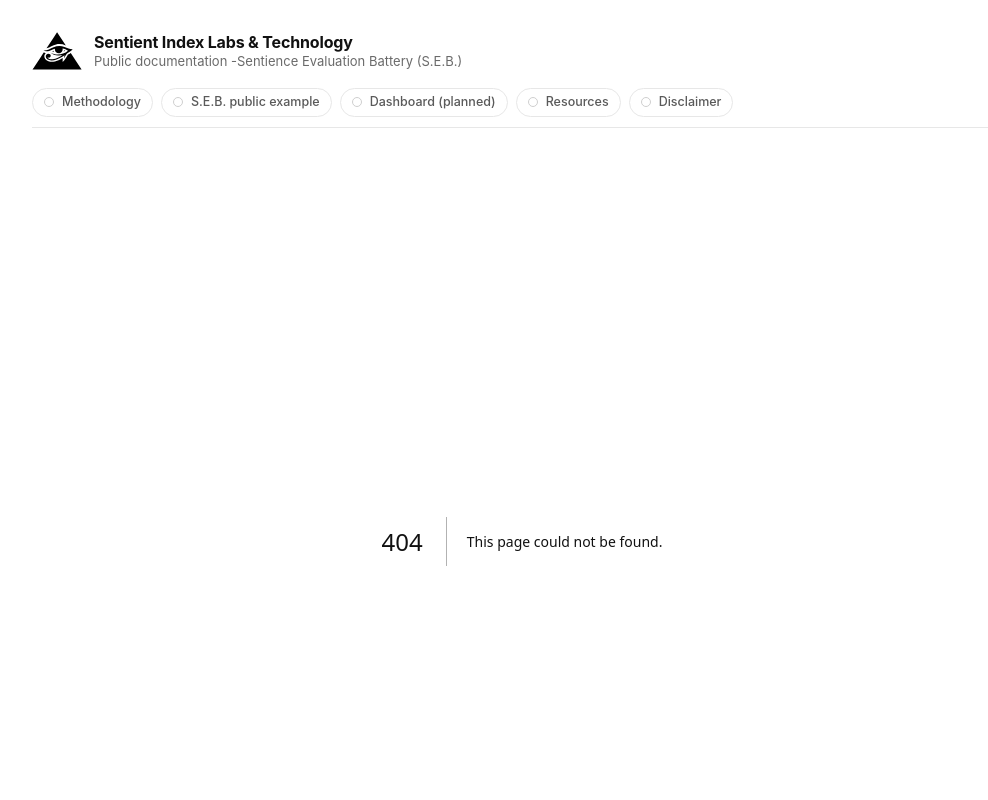
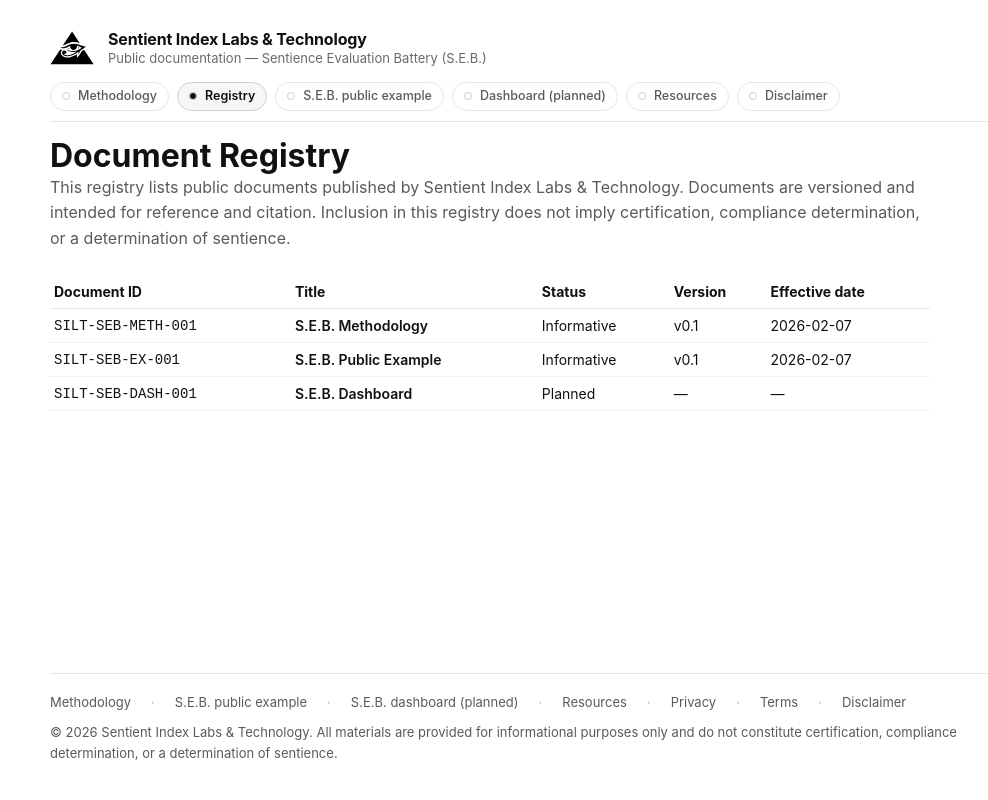
Before and after one commit to neuronomocon-bit/silt-site, a Next.js app: page /registry in a window 1280 px wide. Before the commit this address had no page. Shown: the top 800 px of the page, without its empty margins (118-1106 px from the left). Built offline with nearby package versions, Linux system fonts and the light colour scheme.

Commit message:
Add Registry to primary navigation

```diff
--- a/src/app/globals.css
+++ b/src/app/globals.css
@@ -39,4 +39,14 @@
   html {
     color-scheme: dark;
   }
+  /* Subtle hover affordance for registry subtitle link */
+a.registry-link {
+  text-decoration: none;
 }
+
+a.registry-link:hover {
+  text-decoration: underline;
+  text-underline-offset: 3px;
+}
+
+}
--- a/src/app/layout.tsx
+++ b/src/app/layout.tsx
@@ -1,3 +1,4 @@
+import "./globals.css";
 import React from "react";
 import { SiteFooter } from "@/components/site-footer";
 import { SiteNav } from "@/components/site-nav";
@@ -8,7 +9,11 @@
     "Sentient Index Labs & Technology (SILT) — governance-forward evaluation and documentation for advanced AI systems, including the Sentience Evaluation Battery (S.E.B.).",
 };
 
-export default function RootLayout({ children }: { children: React.ReactNode }) {
+export default function RootLayout({
+  children,
+}: {
+  children: React.ReactNode;
+}) {
   return (
     <html lang="en">
       <body
@@ -43,31 +48,29 @@
               gap: 12,
             }}
           >
-            <div style={{ display: "flex", alignItems: "center", gap: 14 }}>
-              {/* Real logo (served from /public) */}
-              <a
-                href="/"
+            {/* Logo + identity (NO nested anchors) */}
+            <div
               style={{
-                  display: "inline-flex",
+                display: "flex",
                 alignItems: "center",
-                  gap: 12,
-                  textDecoration: "none",
+                gap: 14,
               }}
             >
               <img
                 src="/SILT_logo symbol only_2026.svg"
                 alt="Sentient Index Labs & Technology"
-                  width={50}
-                  height={50}
+                width={44}
+                height={44}
                 style={{
                   display: "block",
-                    width: 50,
-                    height: 50,
+                  width: 44,
+                  height: 44,
                 }}
               />
 
               <div style={{ display: "flex", flexDirection: "column", gap: 2 }}>
-                  <div
+                <a
+                  href="/"
                   style={{
                     color: "#111",
                     fontWeight: 650,
@@ -75,24 +78,34 @@
                     fontSize: 16,
                     lineHeight: 1.2,
                     whiteSpace: "nowrap",
+                    textDecoration: "none",
                   }}
                 >
                   Sentient Index Labs &amp; Technology
+                </a>
+
+                <a
+  href="/registry"
+  className="registry-link"
+  style={{
+    color: "#6a6a6a",
+    fontSize: 13,
+    lineHeight: 1.2,
+  }}
+>
+  Public documentation — Sentience Evaluation Battery (S.E.B.)
+</a>
+              </div>
             </div>
 
-                  <div style={{ color: "#6a6a6a", fontSize: 13, lineHeight: 1.2 }}>
-                    Public documentation -Sentience Evaluation Battery (S.E.B.)
-                  </div>
-                </div>
-              </a>
-            </div>
-
-            {/* Primary nav */}
+            {/* Primary navigation (client component) */}
             <SiteNav />
           </header>
 
+          {/* Page content */}
           <main style={{ flex: 1 }}>{children}</main>
 
+          {/* Global footer */}
           <SiteFooter />
         </div>
       </body>
--- /dev/null
+++ b/src/app/registry/page.tsx
@@ -0,0 +1,95 @@
+export const metadata = {
+  title: "Document Registry | Sentient Index Labs & Technology",
+  description:
+    "Public registry of versioned documents published by Sentient Index Labs & Technology.",
+};
+
+type RegistryEntry = {
+  id: string;
+  title: string;
+  status: "Informative" | "Normative" | "Planned";
+  version: string;
+  effectiveDate: string;
+  href: string;
+};
+
+const REGISTRY: RegistryEntry[] = [
+  {
+    id: "SILT-SEB-METH-001",
+    title: "S.E.B. Methodology",
+    status: "Informative",
+    version: "v0.1",
+    effectiveDate: "2026-02-07",
+    href: "/methodology",
+  },
+  {
+    id: "SILT-SEB-EX-001",
+    title: "S.E.B. Public Example",
+    status: "Informative",
+    version: "v0.1",
+    effectiveDate: "2026-02-07",
+    href: "/example",
+  },
+  {
+    id: "SILT-SEB-DASH-001",
+    title: "S.E.B. Dashboard",
+    status: "Planned",
+    version: "—",
+    effectiveDate: "—",
+    href: "/seb",
+  },
+];
+
+export default function RegistryPage() {
+  return (
+    <div style={{ maxWidth: 880 }}>
+      <h1>Document Registry</h1>
+
+      <p style={{ color: "#5a5a5a", lineHeight: 1.6 }}>
+        This registry lists public documents published by Sentient Index Labs &amp;
+        Technology. Documents are versioned and intended for reference and citation.
+        Inclusion in this registry does not imply certification, compliance
+        determination, or a determination of sentience.
+      </p>
+
+      <table
+        style={{
+          width: "100%",
+          borderCollapse: "collapse",
+          marginTop: 24,
+          fontSize: 14,
+        }}
+      >
+        <thead>
+          <tr style={{ textAlign: "left", borderBottom: "1px solid #e7e7e7" }}>
+            <th style={{ padding: "8px 4px" }}>Document ID</th>
+            <th style={{ padding: "8px 4px" }}>Title</th>
+            <th style={{ padding: "8px 4px" }}>Status</th>
+            <th style={{ padding: "8px 4px" }}>Version</th>
+            <th style={{ padding: "8px 4px" }}>Effective date</th>
+          </tr>
+        </thead>
+        <tbody>
+          {REGISTRY.map((doc) => (
+            <tr key={doc.id} style={{ borderBottom: "1px solid #f0f0f0" }}>
+              <td style={{ padding: "8px 4px", fontFamily: "monospace" }}>
+                {doc.id}
+              </td>
+              <td style={{ padding: "8px 4px" }}>
+                <a
+                  href={doc.href}
+                  style={{ color: "#111", textDecoration: "none", fontWeight: 600 }}
+                >
+                  {doc.title}
+                </a>
+              </td>
+              <td style={{ padding: "8px 4px" }}>{doc.status}</td>
+              <td style={{ padding: "8px 4px" }}>{doc.version}</td>
+              <td style={{ padding: "8px 4px" }}>{doc.effectiveDate}</td>
+            </tr>
+          ))}
+        </tbody>
+      </table>
+    </div>
+  );
+}
--- a/src/components/site-nav.tsx
+++ b/src/components/site-nav.tsx
@@ -82,10 +82,12 @@
     }}
   >
     <NavPill href="/methodology" label="Methodology" active={isActive("/methodology")} />
+    <NavPill href="/registry" label="Registry" active={isActive("/registry")} />
     <NavPill href="/example" label="S.E.B. public example" active={isActive("/example")} />
     <NavPill href="/seb" label="Dashboard (planned)" active={isActive("/seb")} />
     <NavPill href="/resources" label="Resources" active={isActive("/resources")} />
     <NavPill href="/disclaimer" label="Disclaimer" active={isActive("/disclaimer")} />
   </nav>
 );
+
 }
```
Lines whose indentation alone changed are shown as unchanged.
